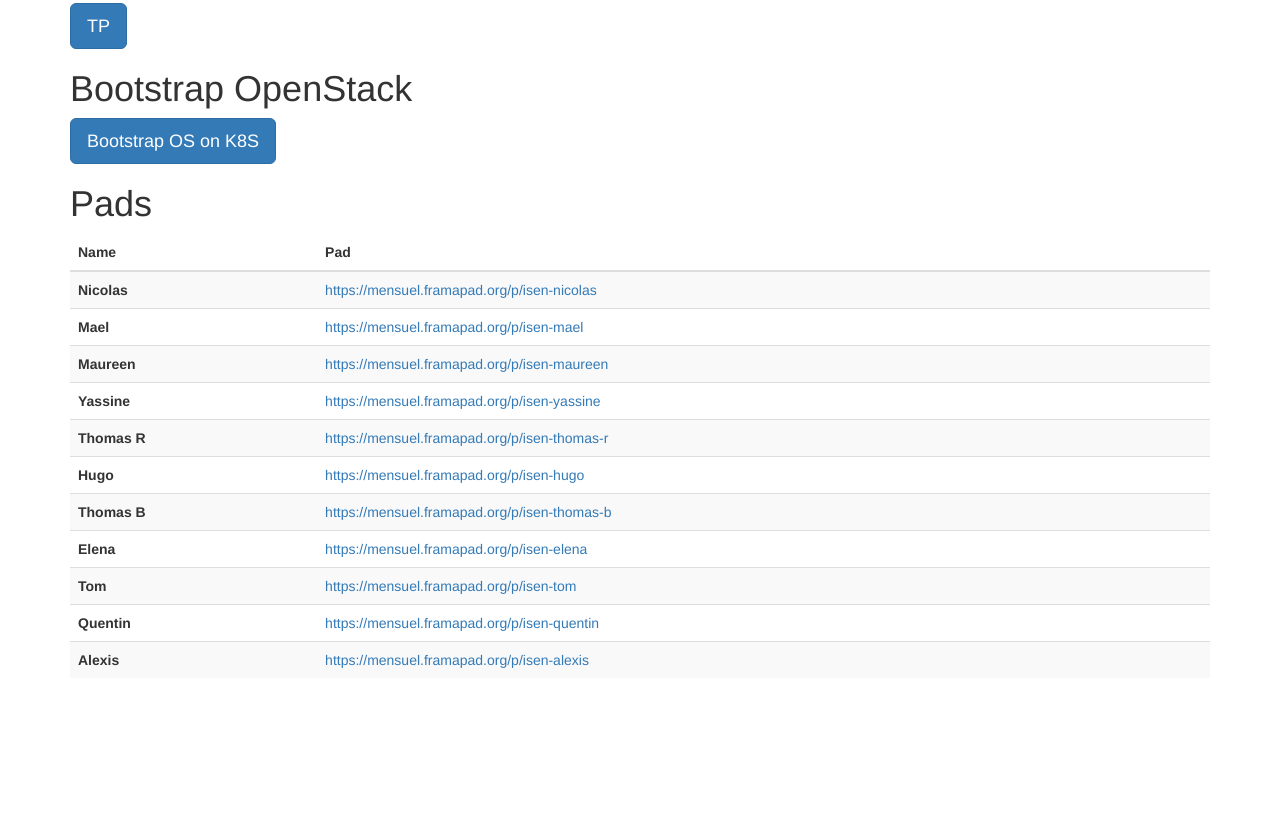
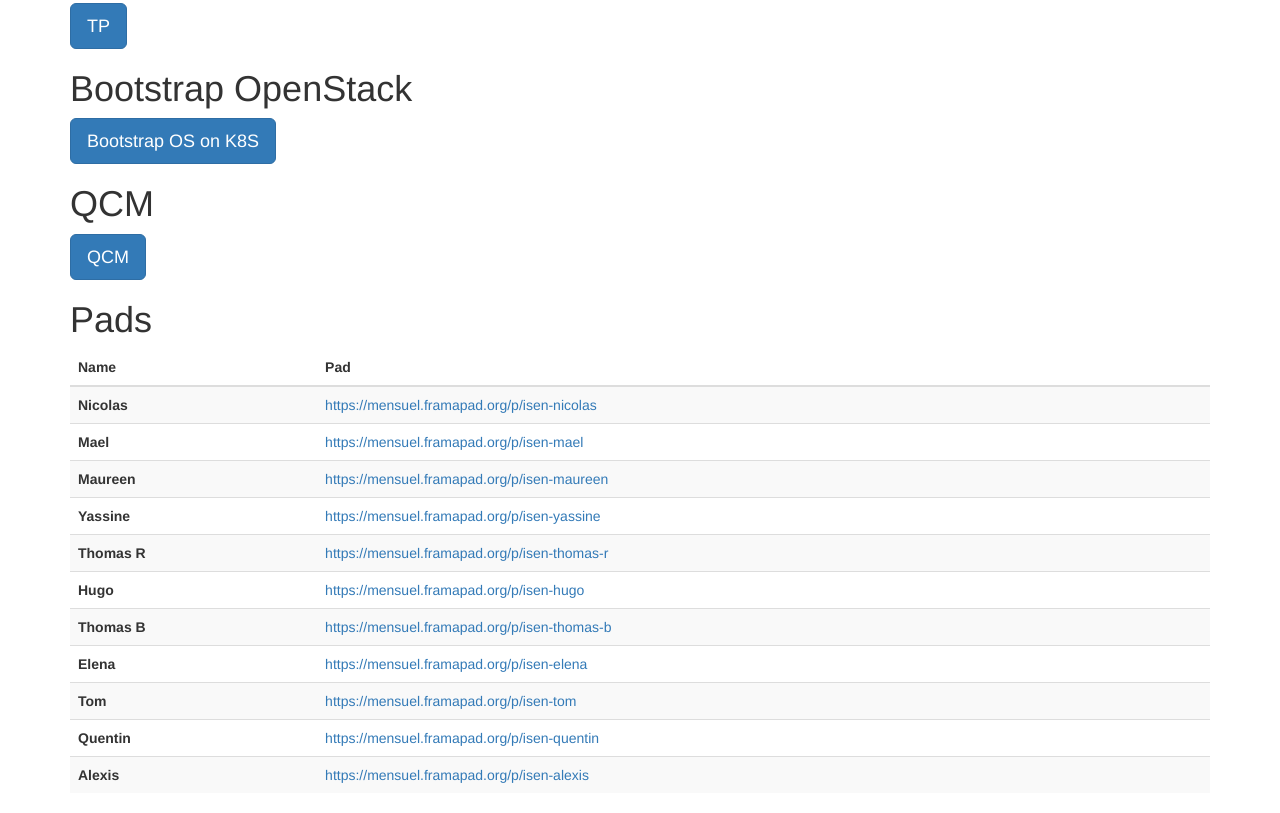
Before and after one commit to arnaudmorin/trainings, a plain HTML site: page index.html in a window 1280 px wide. Shown: the part 1037-1850 px from the top of the page. Before the commit the page ends 1735 px from the top, so only its background shows below. Drawn offline with nearby package versions, Linux system fonts and the light colour scheme.

Commit message:
Add qcm
Signed-off-by: Arnaud Morin <arnaud.morin@ovhcloud.com>

```diff
--- a/index.html
+++ b/index.html
@@ -38,6 +38,9 @@
 
       <h1>Bootstrap OpenStack</h1>
       <p><a class="btn btn-primary btn-lg" href='https://github.com/arnaudmorin/bootstrap-openstack-k8s' target='_blank'>Bootstrap OS on K8S</a></p>
+
+      <h1>QCM</h1>
+      <p><a class="btn btn-primary btn-lg" href='https://github.com/arnaudmorin/trainings/tree/main/qcm/' target='_blank'>QCM</a></p>
 
       <h1>Pads</h1>
       <table class="table table-striped">
```
Also changed, not shown: 1 other file.
